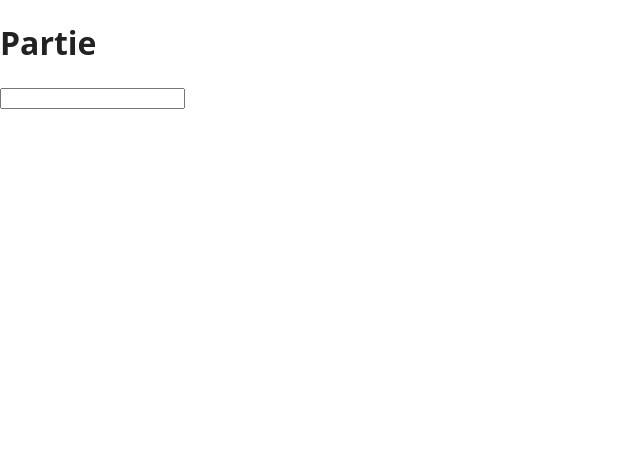
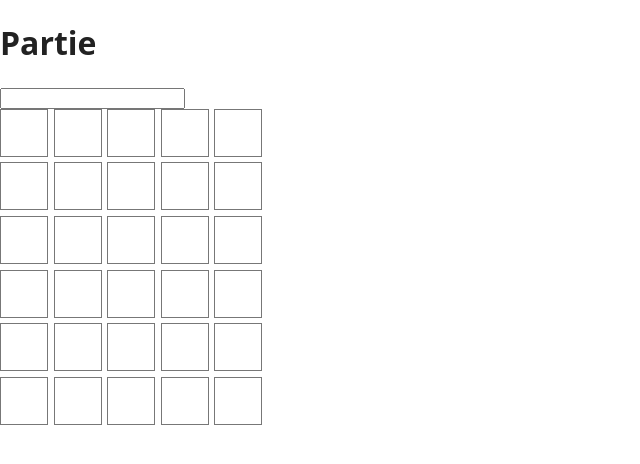
Before and after one commit to ethn924/mot-mystere, a React (Vite) app: page /partie in a window 1280 px wide. Shown: the top 464 px of the page, without its empty margins (0-640 px from the left). Built offline with nearby package versions, Linux system fonts and the light colour scheme.

Commit message:
Rétablit le style des cases de la grille

```diff
--- a/src/index.css
+++ b/src/index.css
@@ -15,3 +15,23 @@ body {
 #root {
   min-height: 100vh;
 }
+
+.grille {
+  display: grid;
+  gap: 0.35rem;
+  width: fit-content;
+}
+
+.ligne {
+  display: grid;
+  grid-template-columns: repeat(5, 3rem);
+  gap: 0.35rem;
+}
+
+.case-lettre {
+  display: grid;
+  width: 3rem;
+  aspect-ratio: 1;
+  place-items: center;
+  border: 1px solid #777;
+}
```
